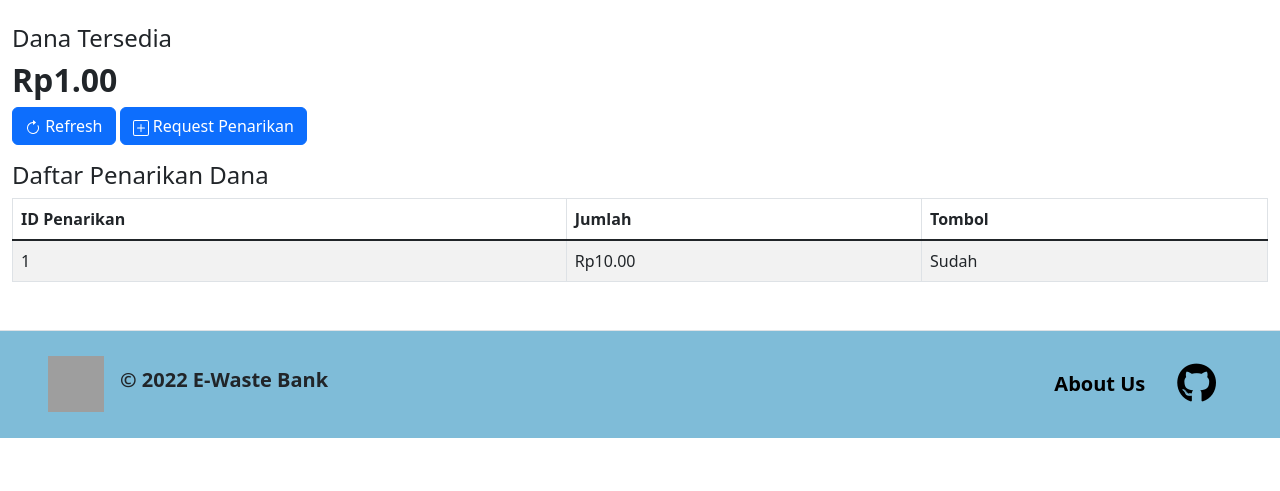
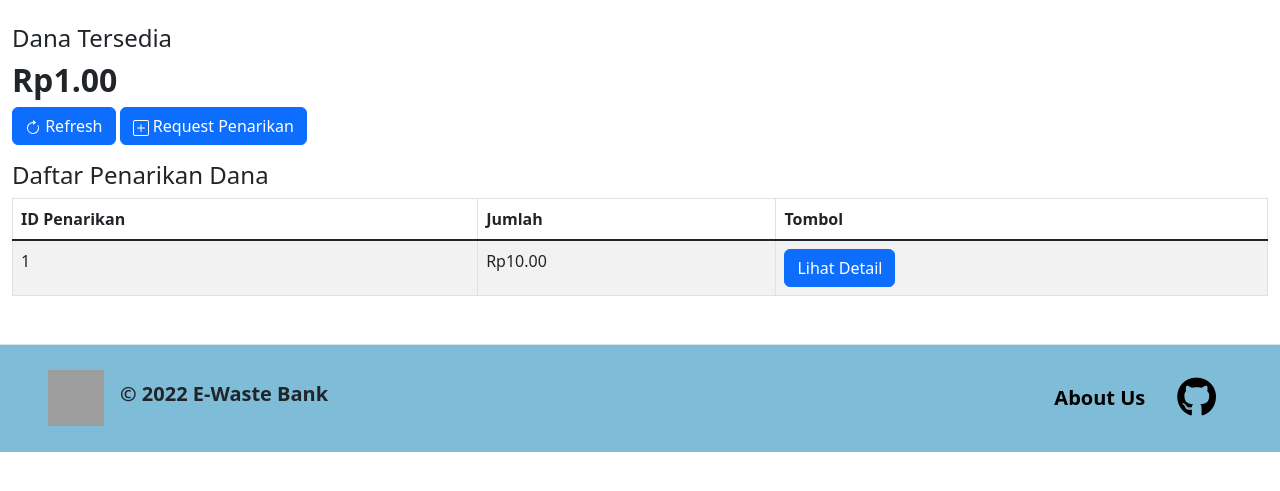
Before and after one commit to E-Waste-Bank/E-Waste-Bank-Web, a Django app: page /keuangan/user/ in a window 1280 px wide. Shown: the top 491 px of the page. Run offline with Django 4.2, Linux system fonts and the light colour scheme; a user stored in the database is signed in; tables that the repository leaves empty hold one stand-in row (values such as "Sample post"); some libraries are stand-ins or nearby versions; grey boxes are pictures that could not be loaded.

Commit message:
Use forms.py form instead of manual form

```diff
--- a/keuangan/forms.py
+++ b/keuangan/forms.py
@@ -2,4 +2,4 @@ from .models import *
 from django import forms
 
 class CreateCashoutForm(forms.Form):
-    amount = forms.FloatField(required=True, min_value=0)
+    amount = forms.FloatField(required=True, min_value=0, widget=forms.NumberInput(attrs={"class":"form-control"}))
--- a/keuangan/static/js/user.js
+++ b/keuangan/static/js/user.js
@@ -63,7 +63,9 @@ function refresh_cashouts() {
                                     )
                                 ).append(
                                     $(`<td scope="col">`).append(
-                                        `${entry.fields.approved ? "Sudah" : "Belum"}` // todo jadiin tombol lihat detail
+                                        $(`<a href="/keuangan/cashout/${entry.pk}/" class="btn btn-primary text-wrap">`).append(
+                                            `Lihat Detail`
+                                        )
                                     )
                                 )
                     )
@@ -89,7 +91,7 @@ $(document).ready(function() {
             success: function (data) {
                 console.log("create cashout POST success");
                 $("#modal-create-cashout").modal("toggle");
-                $("#form-create-cashout > div > .form-control").each(function (i) {
+                $("#form-create-cashout > p > .form-control").each(function (i) {
                     $(this).val("");
                 });
                 refresh_dana_tersedia();
@@ -100,7 +102,7 @@ $(document).ready(function() {
                 if (jqxhr.status == 400) {
                     console.log("Server sent back 400")
                     $("#div-errors").prepend(
-                        $(`<p class="text-danger">`).append(
+                        $(`<p class="text-danger fw-semibold">`).append(
                             `${jqxhrObj['status']}`
                         )
                     )
--- a/keuangan/templates/user.html
+++ b/keuangan/templates/user.html
@@ -41,15 +41,11 @@
                 <div class="modal-body">
                     <form action="create-cashout/" method="post" id="form-create-cashout">
                         {% csrf_token %}
-                        <div class="form-floating mb-2">
-                            <input type="number" name="amount" required id="id_amount" placeholder="Jumlah Dana yang Ditarik" class="form-control">
-                            <label for="id_amount" class="form-label">Jumlah Dana yang Ditarik</label>
-                        </div>
+                        {{cashout_form.as_p}}
                         <div class="form-floating mb-3" id="div-btn-submit">
                             <input class="btn btn-primary mb-2" type="submit" name="submit" value="Buat Penarikan Dana" />
                         </div>
                         <div id="div-errors">
-
                         </div>
                     </form>
                 </div>
--- a/keuangan/views.py
+++ b/keuangan/views.py
@@ -30,7 +30,10 @@ def show_admin(request):
 
 @login_required
 def show_user(request: HttpRequest):
-    return render(request, "user.html")
+    context = {
+        'cashout_form': CreateCashoutForm()
+    }
+    return render(request, "user.html", context)
 
 @login_required(login_url="/login/")
 def user_get_keuangan_data_json(request: HttpRequest):
```
